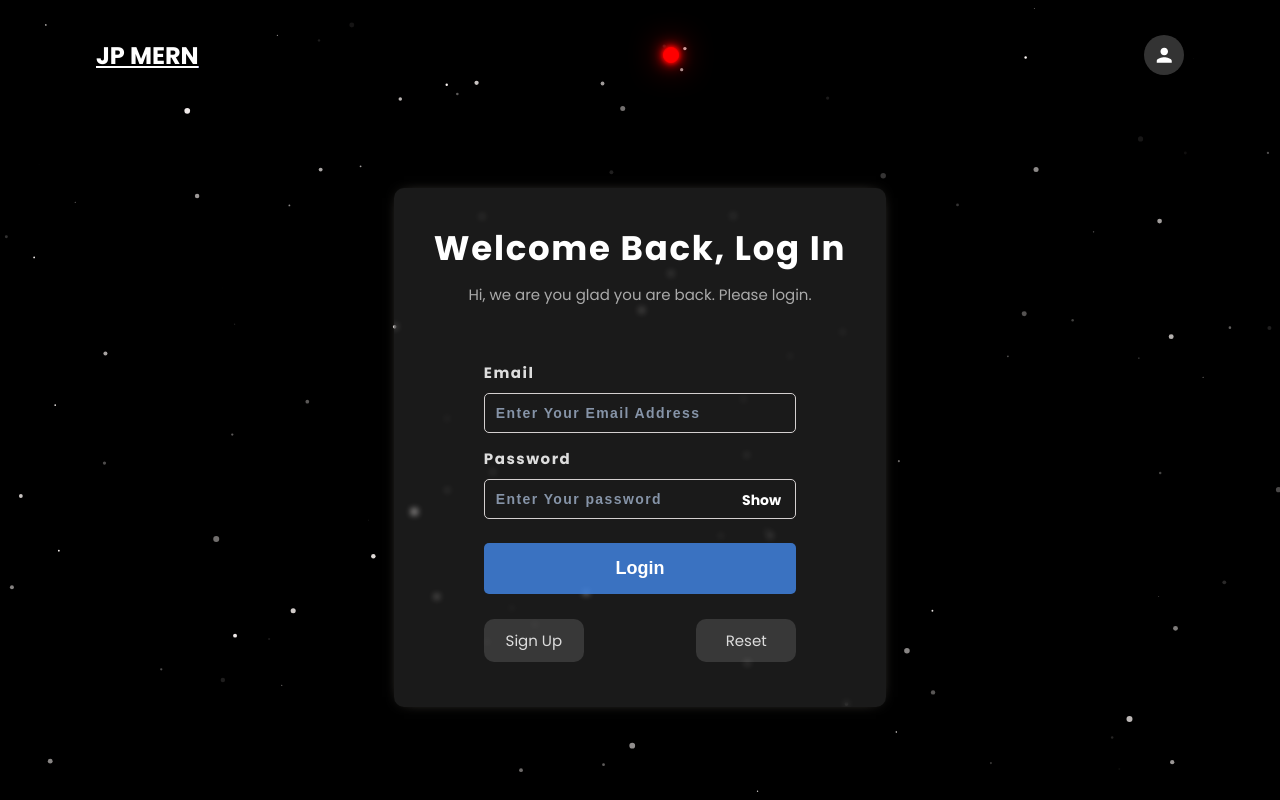
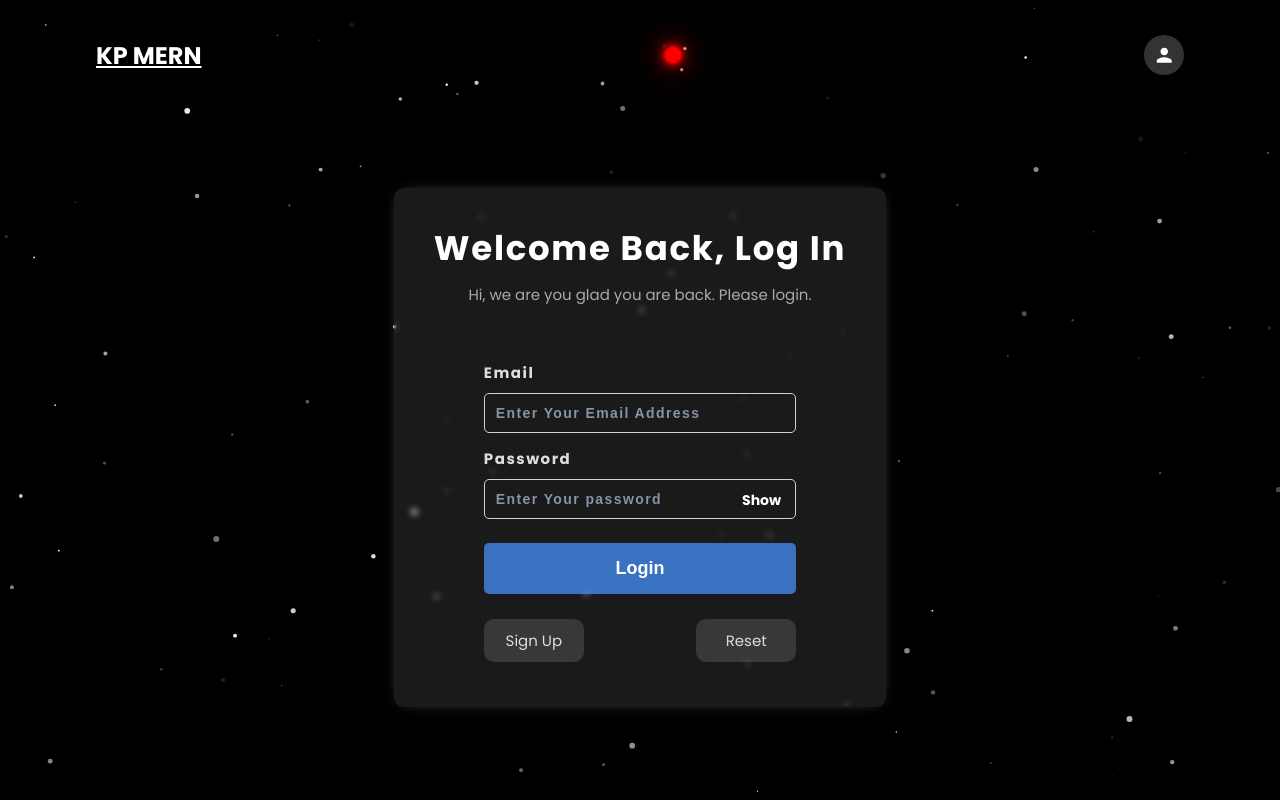
Before and after one commit to krimapatel1309/mern-login-signup-image, a React (Create React App) app in the folder client/: page / in a window 1280 px wide. Built offline with nearby package versions, Linux system fonts and the light colour scheme; no server answers.

Commit message:
Update Header.js

```diff
--- a/client/src/components/Header.js
+++ b/client/src/components/Header.js
@@ -71,7 +71,7 @@ const Header = () => {
             <header>
                 <nav>
                     <NavLink to="/" style={{ zIndex: 1000 }}>
-                        <h1>JP MERN</h1>
+                        <h1>KP MERN</h1>
                     </NavLink>
                     <span
                         onClick={() => setTog(!tog)}
```
